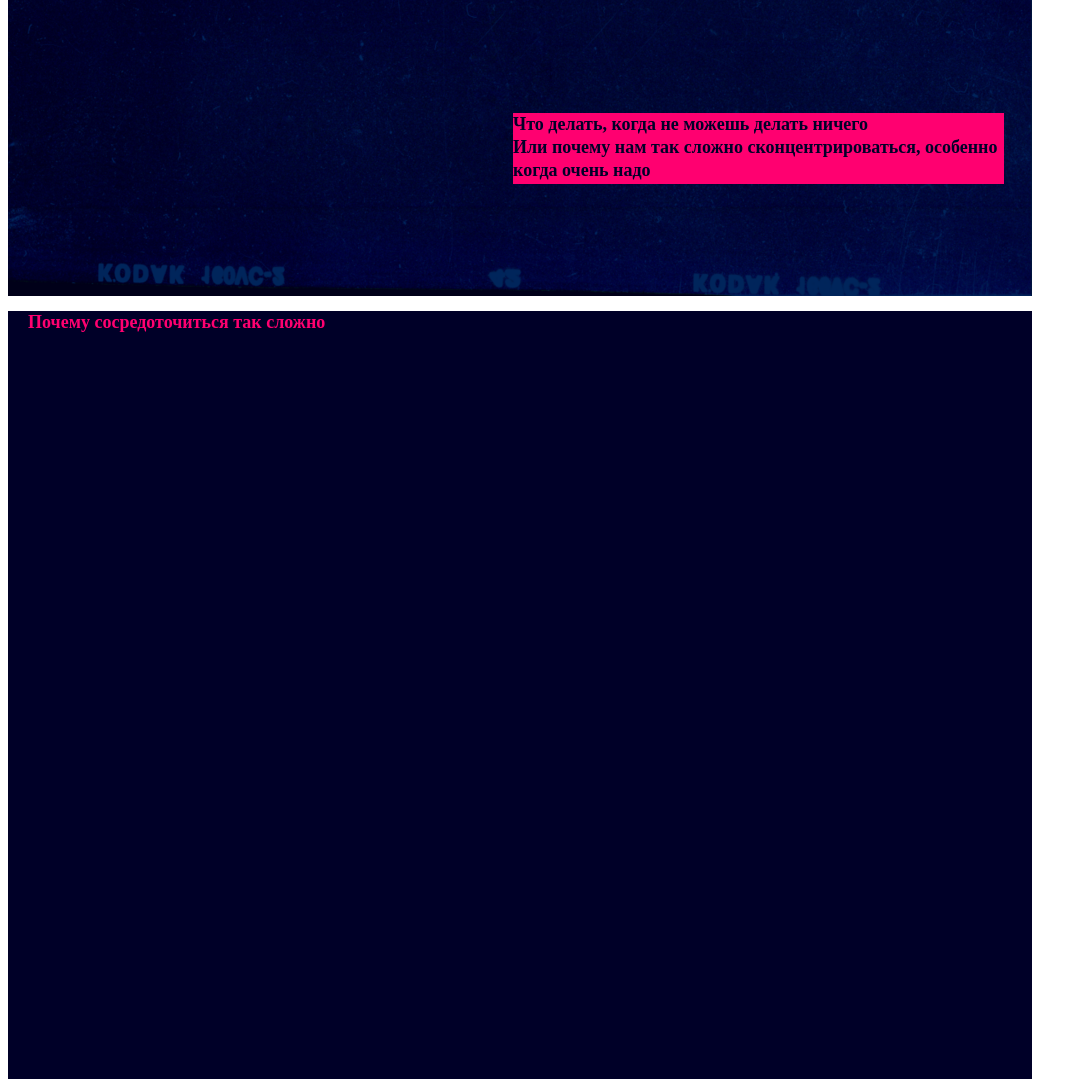
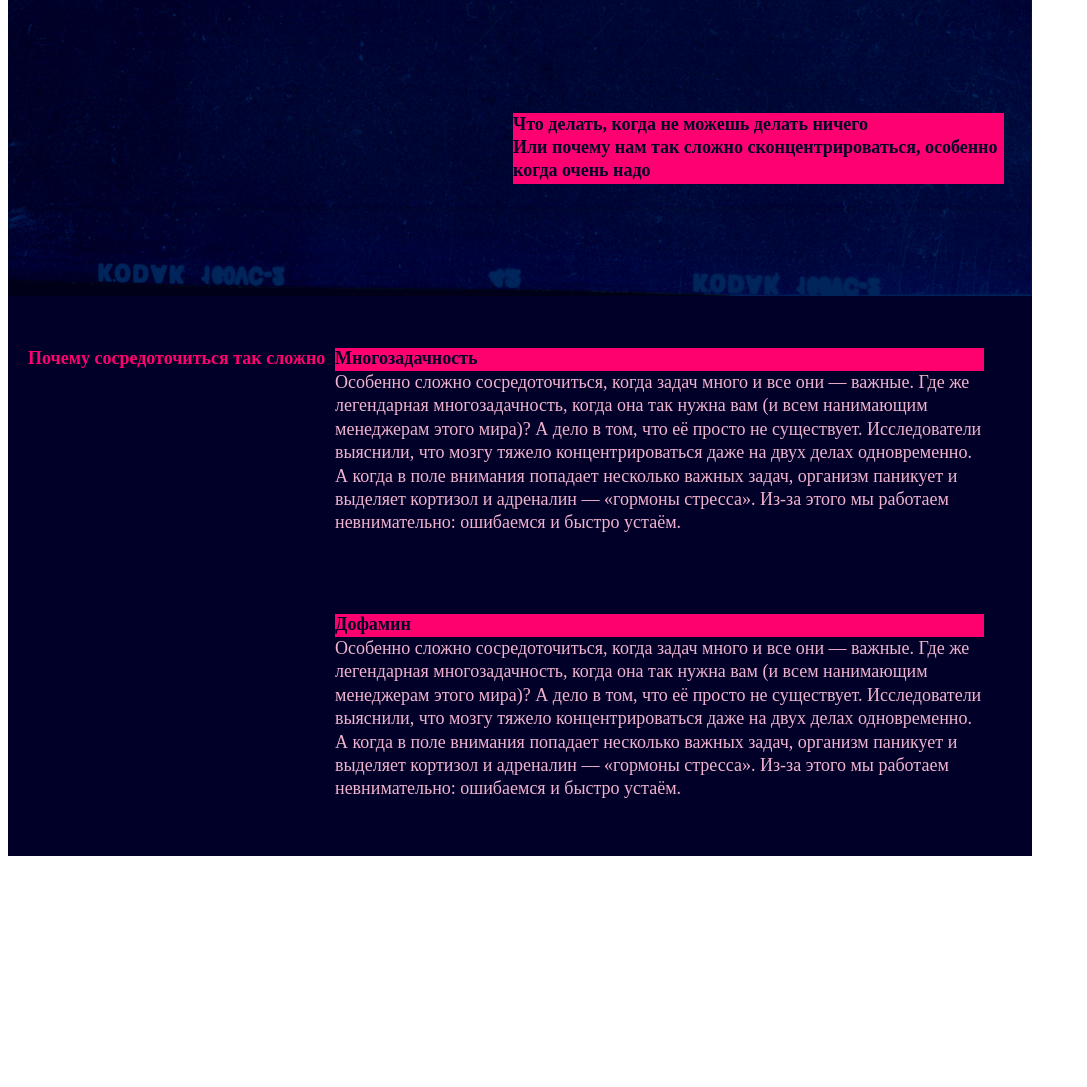
Before and after one commit to VolchikG/ProjectNoFocus, a plain HTML site: page index.html in a window 1280 px wide. Shown: the part 480-1567 px from the top of the page, without its empty margins (0-1087 px from the left). After the commit the page ends 1344 px from the top, so only its background shows below. Drawn offline with Linux system fonts and the light colour scheme.

Commit message:
REC, рядом теперь круг а не кваратик ( Правда всё ещё не то ). Создание первой странице текста, пока что на коленках сделанная.

```diff
--- a/index.html
+++ b/index.html
@@ -19,18 +19,18 @@
     <p class="text1">Что делать, когда не можешь делать ничего <br>
         Или почему нам так сложно сконцентрироваться, особенно когда очень надо</p>
     </div>
-
-        <div class="text2">
-            <h2>Почему сосредоточиться так сложно</h2>
-        </div>
-        <div>
-
-        </div>
-        <div>
-
-        </div>
-        <div>
-
+    <div class="mainback"></div>
+    <div>
+        <div class="ramka">
+            <span class="start">Почему сосредоточиться так сложно</span>
+            <div class="block">
+                <span class="zagalovok">Многозадачность</span>
+                <span class="colortext">Особенно сложно сосредоточиться, когда задач много и все они — важные. Где же легендарная многозадачность, когда она так нужна вам (и всем нанимающим менеджерам этого мира)? А дело в том, что её просто не существует. Исследователи выяснили, что мозгу тяжело концентрироваться даже на двух делах одновременно. А когда в поле внимания попадает несколько важных задач, организм паникует и выделяет кортизол и адреналин — «гормоны стресса». Из-за этого мы работаем невнимательно: ошибаемся и быстро устаём.</span>
+            </div>
+            <div class="block2">
+                <span class="zagalovok">Дофамин</span>
+                <span class="colortext">Особенно сложно сосредоточиться, когда задач много и все они — важные. Где же легендарная многозадачность, когда она так нужна вам (и всем нанимающим менеджерам этого мира)? А дело в том, что её просто не существует. Исследователи выяснили, что мозгу тяжело концентрироваться даже на двух делах одновременно. А когда в поле внимания попадает несколько важных задач, организм паникует и выделяет кортизол и адреналин — «гормоны стресса». Из-за этого мы работаем невнимательно: ошибаемся и быстро устаём.</span>
+            </div>
         </div>
     </div>
 </body>
--- a/style.css
+++ b/style.css
@@ -11,6 +11,13 @@
 body {
     font-family: 'IBM Plex Mono';
     font-style: normal;
+}
+
+.mainback {
+    width: 1024px;
+    height: 51.9px;
+    background: #000028;
+    overflow: hidden;
 }
 
 .backgroundmain {
@@ -51,7 +58,7 @@ body {
     left: 923px;
     top: 20px;
     color: #FF0070;
-    margin: 0px;
+    margin: 0;
 
 }
 
@@ -69,7 +76,7 @@ h1 {
     width: 759px;
     height: 130px;
     left: 10px;
-    margin: 0px;
+    margin: 0;
     padding-top: 189px;
 
     font-weight: 700;
@@ -97,51 +104,76 @@ h1 {
 
 }
 
-.text2 {
-    background: #000028;
-    width: 1024px;
-    height: 768px;
-}
+.start {
+    width: 314px;
+    height: 47px;
+    display: flex;
+    color: rgba(255,0,111,1);
+    position: relative;
+    top: 0;
+    left: 20px;
+    font-weight: Bold;
+    font-size: 18px;
+    text-align: left;
+    margin: 0;
+  }
 
-.text2 h2 {
-
-    width: 314.96px;
-    height: 47px;
-    padding-left: 20px;
-    top: 0px;
+.zagalovok {
+    width: 649px;
+    height: 23px;
+    background: rgba(255, 0, 111, 1);
+    display: flex;
+    position: relative;
+    top: 0;
+    left: 0;
+    font-weight: Bold;
     font-size: 18px;
-    line-height: 23px;
-    color: #FF0070;
-
-}
-
-.text2 p {
-
-    position: absolute;
-    width: 648.92px;
-    height: 23px;
-    right: 20.19px;
-    top: 0px;
-
-    font-weight: 700;
-    font-size: 18px;
-    line-height: 23px;
-
+    text-align: left;
     color: #000028;
-
-
-}
+  }
 
 .paragrav2 {
 
     position: absolute;
-    width: 9px;
-    height: 9px;
     left: 966px;
     top: 28px;
-    margin: 0px;
+    height:9px;
+    width:9px;
+    margin: 0;
+    filter:drop-shadow(0px 0px 4px);
+    border-radius:50%;
 
     background: #FF0070;
     box-shadow: 0px 0px 4px 2px #FF0070;
+}
+
+.ramka {
+
+    background: #000028;
+
+    width: 1024px;
+    height: 508px;
 
 }
+
+.colortext {
+    color: #F1B2CE;
+    line-height: 23.4px;
+    font-size: 18px;
+}
+
+.block {
+    width: 648.92px;
+    height: 244px;
+    position: absolute;
+    left: 335px;
+    top: 828px;
+}
+
+.block2 {
+    width: 648.92px;
+    height: 244px;
+    position: absolute;
+    left: 335px;
+    top: 1094px;
+}
```
